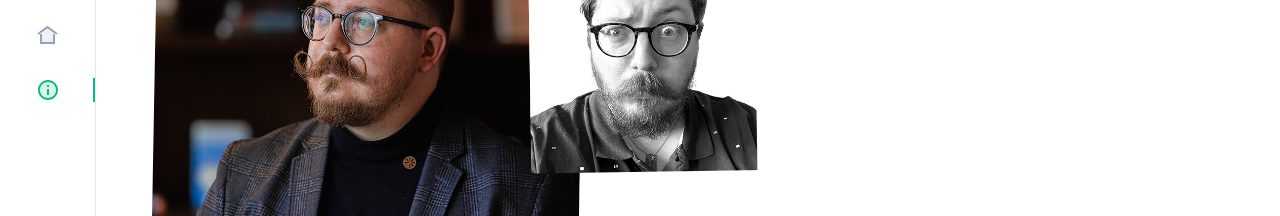
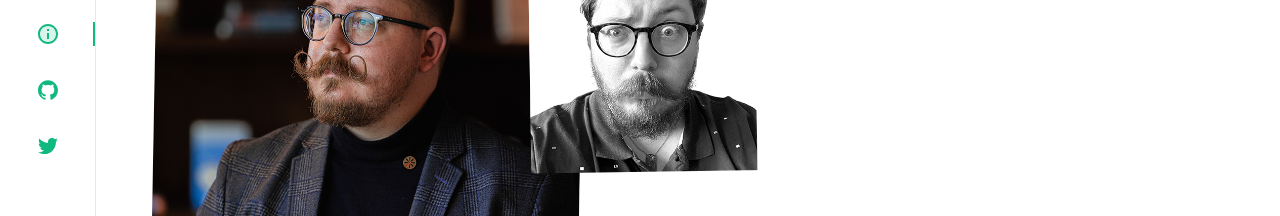
Before and after one commit to imCorfitz/imcorfitz.com, a Next.js app: page /about in a window 1280 px wide. Shown: the part 338-554 px from the top of the page. Built offline with nearby package versions, Linux system fonts and the light colour scheme.

Commit message:
Adding social icons

```diff
--- a/components/ui/side-navigation.tsx
+++ b/components/ui/side-navigation.tsx
@@ -107,6 +107,85 @@ export default function SideNavigation() {
                   )}
                 </Link>
               </li>
+
+              <li className="py-2">
+                <a
+                  href="https://github.com/imCorfitz"
+                  target="_blank"
+                  rel="noopener noreferrer"
+                  className={`w-full h-6 flex items-center justify-center relative  ${
+                    pathname === "/about"
+                      ? "text-emerald-500 "
+                      : "text-slate-400 hover:text-slate-500 dark:text-slate-500 dark:hover:text-slate-400"
+                  }`}
+                >
+                  <span className="sr-only">GitHub</span>
+                  <svg
+                    className="fill-current w-5 h-5"
+                    height="24"
+                    width="24"
+                    viewBox="0 0 24 24"
+                    xmlns="http://www.w3.org/2000/svg"
+                  >
+                    <g>
+                      <path
+                        d="M12,0.3c-6.6,0-12,5.4-12,12c0,5.3,3.4,9.8,8.2,11.4 C8.8,23.8,9,23.4,9,23.1c0-0.3,0-1,0-2c-3.3,0.7-4-1.6-4-1.6c-0.5-1.4-1.3-1.8-1.3-1.8C2.5,17,3.7,17,3.7,17 c1.2,0.1,1.8,1.2,1.8,1.2c1.1,1.8,2.8,1.3,3.5,1c0.1-0.8,0.4-1.3,0.8-1.6c-2.7-0.3-5.5-1.3-5.5-5.9c0-1.3,0.5-2.4,1.2-3.2 C5.5,8.1,5,6.9,5.7,5.3c0,0,1-0.3,3.3,1.2c1-0.3,2-0.4,3-0.4c1,0,2,0.1,3,0.4c2.3-1.6,3.3-1.2,3.3-1.2c0.7,1.7,0.2,2.9,0.1,3.2 c0.8,0.8,1.2,1.9,1.2,3.2c0,4.6-2.8,5.6-5.5,5.9c0.4,0.4,0.8,1.1,0.8,2.2c0,1.6,0,2.9,0,3.3c0,0.3,0.2,0.7,0.8,0.6 c4.8-1.6,8.2-6.1,8.2-11.4C24,5.7,18.6,0.3,12,0.3z"
+                        fillRule="evenodd"
+                      />
+                    </g>
+                  </svg>
+                </a>
+              </li>
+              <li className="py-2">
+                <a
+                  href="https://twitter.com/imCorfitz"
+                  target="_blank"
+                  rel="noopener noreferrer"
+                  className={`w-full h-6 flex items-center justify-center relative  ${
+                    pathname === "/about"
+                      ? "text-emerald-500 "
+                      : "text-slate-400 hover:text-slate-500 dark:text-slate-500 dark:hover:text-slate-400"
+                  }`}
+                >
+                  <span className="sr-only">Twitter</span>
+                  <svg
+                    className="fill-current w-5 h-5"
+                    height="24"
+                    width="24"
+                    viewBox="0 0 24 24"
+                    xmlns="http://www.w3.org/2000/svg"
+                  >
+                    <g>
+                      <path d="M24,4.6c-0.9,0.4-1.8,0.7-2.8,0.8c1-0.6,1.8-1.6,2.2-2.7c-1,0.6-2,1-3.1,1.2c-0.9-1-2.2-1.6-3.6-1.6 c-2.7,0-4.9,2.2-4.9,4.9c0,0.4,0,0.8,0.1,1.1C7.7,8.1,4.1,6.1,1.7,3.1C1.2,3.9,1,4.7,1,5.6c0,1.7,0.9,3.2,2.2,4.1 C2.4,9.7,1.6,9.5,1,9.1c0,0,0,0,0,0.1c0,2.4,1.7,4.4,3.9,4.8c-0.4,0.1-0.8,0.2-1.3,0.2c-0.3,0-0.6,0-0.9-0.1c0.6,2,2.4,3.4,4.6,3.4 c-1.7,1.3-3.8,2.1-6.1,2.1c-0.4,0-0.8,0-1.2-0.1c2.2,1.4,4.8,2.2,7.5,2.2c9.1,0,14-7.5,14-14c0-0.2,0-0.4,0-0.6 C22.5,6.4,23.3,5.5,24,4.6z" />
+                    </g>
+                  </svg>
+                </a>
+              </li>
+              {/* <li className="py-2">
+                <a
+                  href="https://corfitz.medium.com"
+                  target="_blank"
+                  rel="noopener noreferrer"
+                  className={`w-full h-6 flex items-center justify-center relative  ${
+                    pathname === "/about"
+                      ? "text-emerald-500 "
+                      : "text-slate-400 hover:text-slate-500 dark:text-slate-500 dark:hover:text-slate-400"
+                  }`}
+                >
+                  <span className="sr-only">Medium</span>
+                  <svg
+                    className="fill-current w-5 h-5"
+                    height="24"
+                    width="24"
+                    viewBox="0 0 24 24"
+                    xmlns="http://www.w3.org/2000/svg"
+                  >
+                    <g>
+                      <path d="M23,0H1A1,1,0,0,0,0,1V23a1,1,0,0,0,1,1H23a1,1,0,0,0,1-1V1A1,1,0,0,0,23,0ZM19.938,5.686,18.651,6.92a.376.376,0,0,0-.143.361v9.068a.376.376,0,0,0,.143.361l1.257,1.234v.271H13.586v-.271l1.3-1.264c.128-.128.128-.166.128-.361V8.99l-3.621,9.2h-.489L6.691,8.99v6.163a.85.85,0,0,0,.233.707l1.694,2.054v.271h-4.8v-.271L5.509,15.86a.82.82,0,0,0,.218-.707V8.027a.625.625,0,0,0-.2-.527L4.019,5.686V5.415H8.693l3.613,7.924,3.176-7.924h4.456Z" />
+                    </g>
+                  </svg>
+                </a>
+              </li> */}
               {/* <li className="py-2">
                 <Link
                   href="/projects"
```
